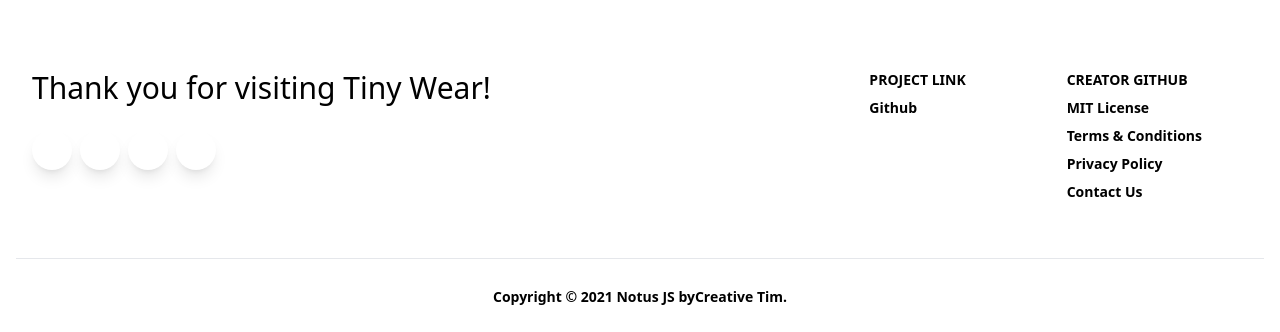
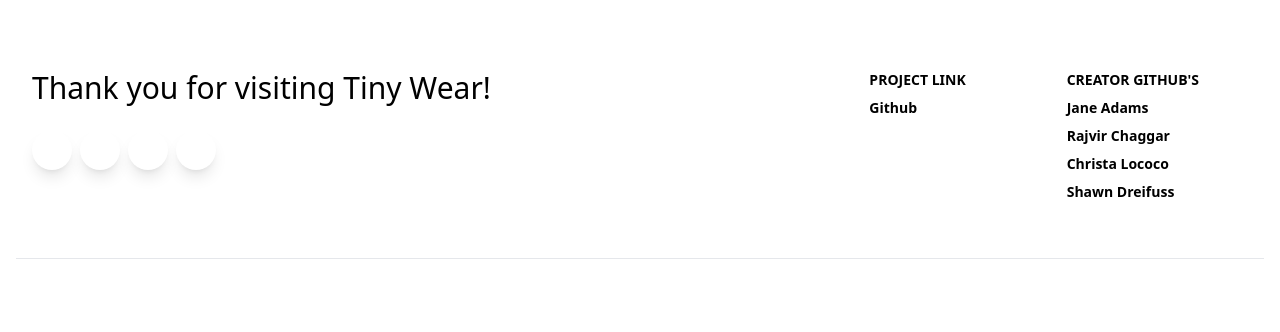
Before and after one commit to bellaloc/TinyWear, a React (Vite) app in the folder client/: page / in a window 1280 px wide. Shown: the part 496-828 px from the top of the page. After the commit the page ends 803 px from the top, so only its background shows below. Built offline with nearby package versions, Linux system fonts and the light colour scheme; some icons are missing.

Commit message:
added github links to footer

```diff
--- a/client/src/components/Footer.jsx
+++ b/client/src/components/Footer.jsx
@@ -32,19 +32,19 @@
             </ul>
           </div>
           <div className="w-full lg:w-4/12 px-4">
-            <span className="block uppercase text-blueGray-500 text-sm font-semibold mb-2">Creator Github</span>
+            <span className="block uppercase text-blueGray-500 text-sm font-semibold mb-2">Creator Github's</span>
             <ul className="list-unstyled">
               <li>
-                <a className="text-blueGray-600 hover:text-blueGray-800 font-semibold block pb-2 text-sm" href="https://github.com/creativetimofficial/notus-js/blob/main/LICENSE.md?ref=njs-profile">MIT License</a>
+                <a className="text-blueGray-600 hover:text-blueGray-800 font-semibold block pb-2 text-sm" href="https://github.com/janealexadams">Jane Adams</a>
               </li>
               <li>
-                <a className="text-blueGray-600 hover:text-blueGray-800 font-semibold block pb-2 text-sm" href="https://creative-tim.com/terms?ref=njs-profile">Terms &amp; Conditions</a>
+                <a className="text-blueGray-600 hover:text-blueGray-800 font-semibold block pb-2 text-sm" href="https://github.com/Chaggar25">Rajvir Chaggar</a>
               </li>
               <li>
-                <a className="text-blueGray-600 hover:text-blueGray-800 font-semibold block pb-2 text-sm" href="https://creative-tim.com/privacy?ref=njs-profile">Privacy Policy</a>
+                <a className="text-blueGray-600 hover:text-blueGray-800 font-semibold block pb-2 text-sm" href="https://github.com/bellaloc">Christa Lococo</a>
               </li>
               <li>
-                <a className="text-blueGray-600 hover:text-blueGray-800 font-semibold block pb-2 text-sm" href="https://creative-tim.com/contact-us?ref=njs-profile">Contact Us</a>
+                <a className="text-blueGray-600 hover:text-blueGray-800 font-semibold block pb-2 text-sm" href="https://github.com/shawndreifuss">Shawn Dreifuss</a>
               </li>
             </ul>
           </div>
@@ -54,10 +54,7 @@
     <hr className="my-6 border-blueGray-300"/>
     <div className="flex flex-wrap items-center md:justify-between justify-center">
       <div className="w-full md:w-4/12 px-4 mx-auto text-center">
-        <div className="text-sm text-blueGray-500 font-semibold py-1">
-          Copyright © <span id="get-current-year">2021</span><a href="https://www.creative-tim.com/product/notus-js" className="text-blueGray-500 hover:text-gray-800" target="_blank"/> Notus JS by
-          <a href="https://www.creative-tim.com?ref=njs-profile" className="text-blueGray-500 hover:text-blueGray-800">Creative Tim</a>.
-        </div>
+
       </div>
     </div>
   </div>
```
Also changed, not shown: 1 other file (tests, documents, lock files or other folders).
